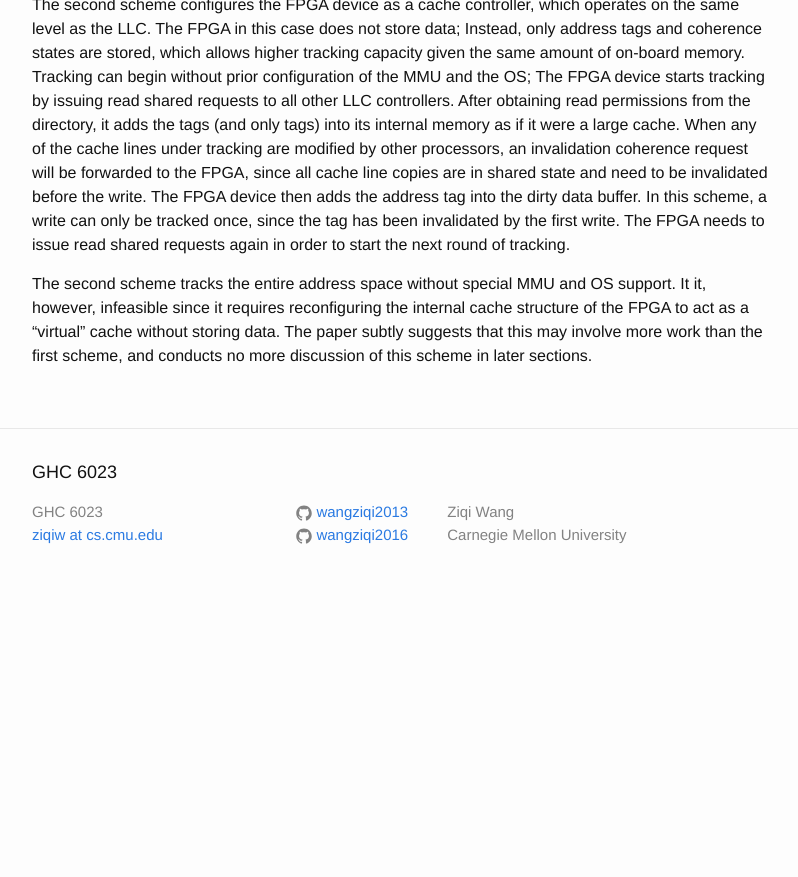
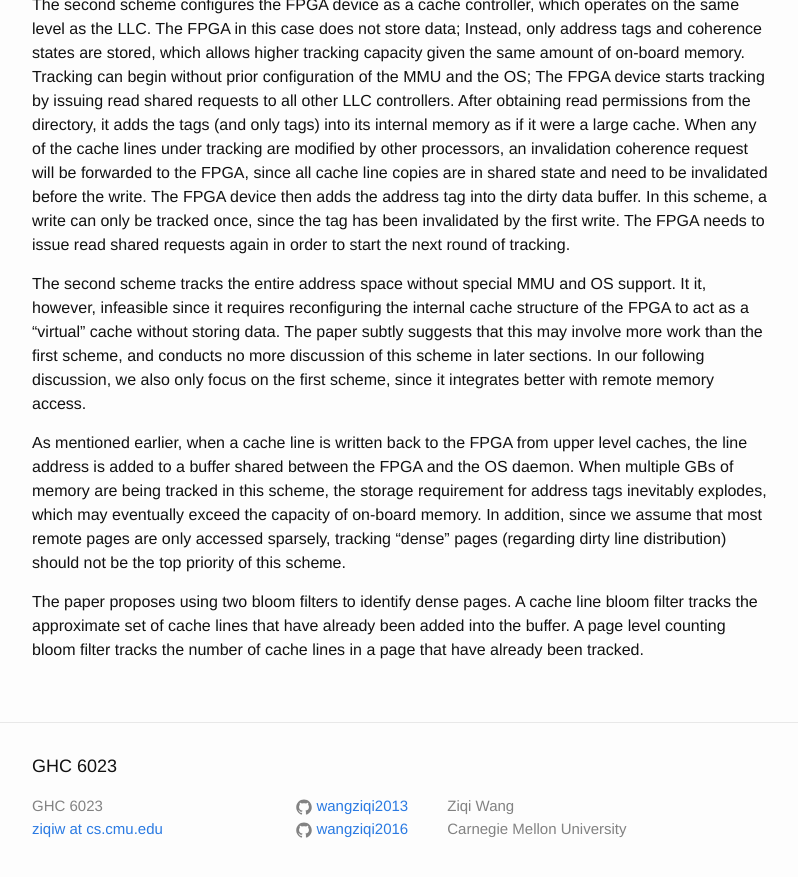
Before and after one commit to wangziqi2013/wangziqi2013.github.io, a Jekyll site: the page built from _posts/2019-11-13-pberry.markdown, in a window 1280 px wide and 900 px high, scrolled down 1456 px. Shown: the top 877 px of the window, without its empty margins (238-1036 px from the left). Built offline with Jekyll 4.4.1, drawn with Linux system fonts in a browser that asks for light colours; before the commit the page ends 2062 px from its top, so only the background shows below that.

Commit message:
Adding bloom filter

```diff
--- a/_posts/2019-11-13-pberry.markdown
+++ b/_posts/2019-11-13-pberry.markdown
@@ -64,4 +64,15 @@ in order to start the next round of tracking.
 The second scheme tracks the entire address space without special MMU and OS support. It it, however, infeasible since
 it requires reconfiguring the internal cache structure of the FPGA to act as a "virtual" cache without storing data.
 The paper subtly suggests that this may involve more work than the first scheme, and conducts no more discussion of this
-scheme in later sections.
+scheme in later sections. In our following discussion, we also only focus on the first scheme, since it integrates better
+with remote memory access.
+
+As mentioned earlier, when a cache line is written back to the FPGA from upper level caches, the line address is added to
+a buffer shared between the FPGA and the OS daemon. When multiple GBs of memory are being tracked in this scheme, the
+storage requirement for address tags inevitably explodes, which may eventually exceed the capacity of on-board memory.
+In addition, since we assume that most remote pages are only accessed sparsely, tracking "dense" pages (regarding dirty
+line distribution) should not be the top priority of this scheme.
+
+The paper proposes using two bloom filters to identify dense pages. A cache line bloom filter tracks the approximate set
+of cache lines that have already been added into the buffer. A page level counting bloom filter tracks the number of
+cache lines in a page that have already been tracked.
```
